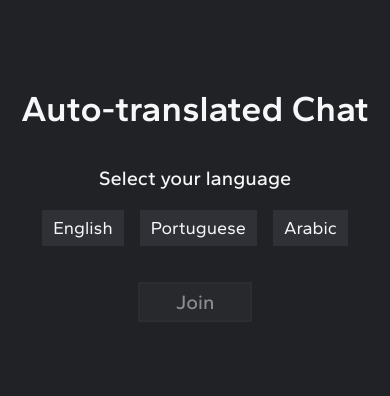
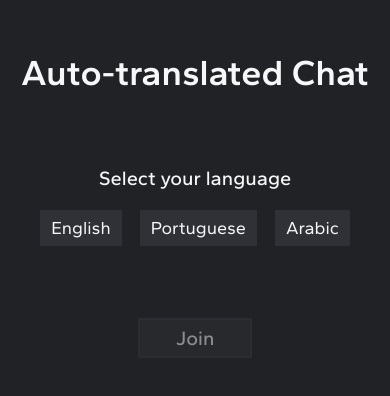
Before and after one commit to kelio-mv/auto-translated-chat, a React (Vite) app: page / in a window 390 px wide. Shown: the part 218-614 px from the top of the page. Built offline with nearby package versions, Linux system fonts and the light colour scheme.

Commit message:
Fixed viewport issues in mobile browsers

```diff
--- a/src/App.css
+++ b/src/App.css
@@ -21,6 +21,13 @@
   padding: 0;
 }
 
+html,
+body,
+#root {
+  height: 100%;
+  font: var(--fs-medium) "Gantari", sans-serif;
+}
+
 #root {
   display: flex;
   flex-direction: column;
@@ -28,8 +35,6 @@
   justify-content: center;
   background: var(--bg-primary);
   color: var(--clr-text);
-  height: 100vh;
-  font: var(--fs-medium) "Gantari", sans-serif;
 }
 
 /* Scrollbar */
--- a/src/App.jsx
+++ b/src/App.jsx
@@ -1,4 +1,4 @@
-import { useState, useEffect } from "react";
+import { useState } from "react";
 import Home from "./components/Home";
 import Chat from "./components/Chat";
 import Network from "./network";
@@ -7,10 +7,6 @@ import "./App.css";
 const network = new Network();
 
 export default function App() {
-  useEffect(() => {
-    window.scrollTo(0, document.body.scrollHeight);
-  }, []);
-
   const [connected, setConnected] = useState(false);
   let language;
 
--- a/src/components/Chat.css
+++ b/src/components/Chat.css
@@ -22,6 +22,9 @@
 }
 
 #retranslation {
+    display: flex;
+    align-items: center;
+    justify-content: space-between;
     background: var(--bg-tertiary);
     width: calc(100% - 2*var(--spacing-medium));
     padding: 6px 10px;
@@ -30,7 +33,11 @@
     font-size: var(--fs-small);
     color: var(--clr-text-dark);
     word-wrap: break-word;
-    /* overflow-x: hidden; */
+}
+
+#retranslation img {
+    width: 23px;
+    cursor: pointer;
 }
 
 #input-area {
--- a/src/components/Chat.jsx
+++ b/src/components/Chat.jsx
@@ -78,7 +78,14 @@ export default class Chat extends React.Component {
             </div>
           ))}
         </div>
-        <div id="retranslation">{this.state.retranslation || "[Retranslated message]"}</div>
+        <div id="retranslation">
+          {this.state.retranslation || "[Retranslated message]"}
+          <img
+            src="fullscreen.png"
+            alt="fullscreen"
+            onClick={() => document.documentElement.requestFullscreen({ navigationUI: "show" })}
+          />
+        </div>
         <div id="input-area">
           <input
             id="message-input"
--- a/src/components/Home.css
+++ b/src/components/Home.css
@@ -1,12 +1,16 @@
 #app-title {
     font-size: var(--fs-largest);
-    margin-bottom: 1em;
+    margin-bottom: 2em;
 }
 
 #label-select-lang {
     font-size: var(--fs-large);
     font-weight: 500;
     margin-bottom: 1em;
+}
+
+#lang-selector {
+    margin-bottom: calc(2 * var(--fs-largest));
 }
 
 button {
--- a/src/components/Home.jsx
+++ b/src/components/Home.jsx
@@ -27,7 +27,7 @@ export default function Home(props) {
     <>
       <h1 id="app-title">Auto-translated Chat</h1>
       <h2 id="label-select-lang">Select your language</h2>
-      <Select>
+      <Select id="lang-selector">
         {languages.map((lang, index) => (
           <Option
             key={index}
--- a/src/components/Select.css
+++ b/src/components/Select.css
@@ -2,7 +2,6 @@
     display: flex;
     width: max-content;
     gap: 1rem;
-    margin-bottom: var(--fs-largest);
 }
 
 .select.disabled {
--- a/src/components/Select.jsx
+++ b/src/components/Select.jsx
@@ -1,7 +1,11 @@
 import "./Select.css";
 
 export function Select(props) {
-  return <div className={"select " + (props.disabled ? "disabled" : "")}>{props.children}</div>;
+  return (
+    <div id={props.id} className={"select " + (props.disabled ? "disabled" : "")}>
+      {props.children}
+    </div>
+  );
 }
 
 export function Option(props) {
```
Also changed, not shown: public/fullscreen.png (added).
